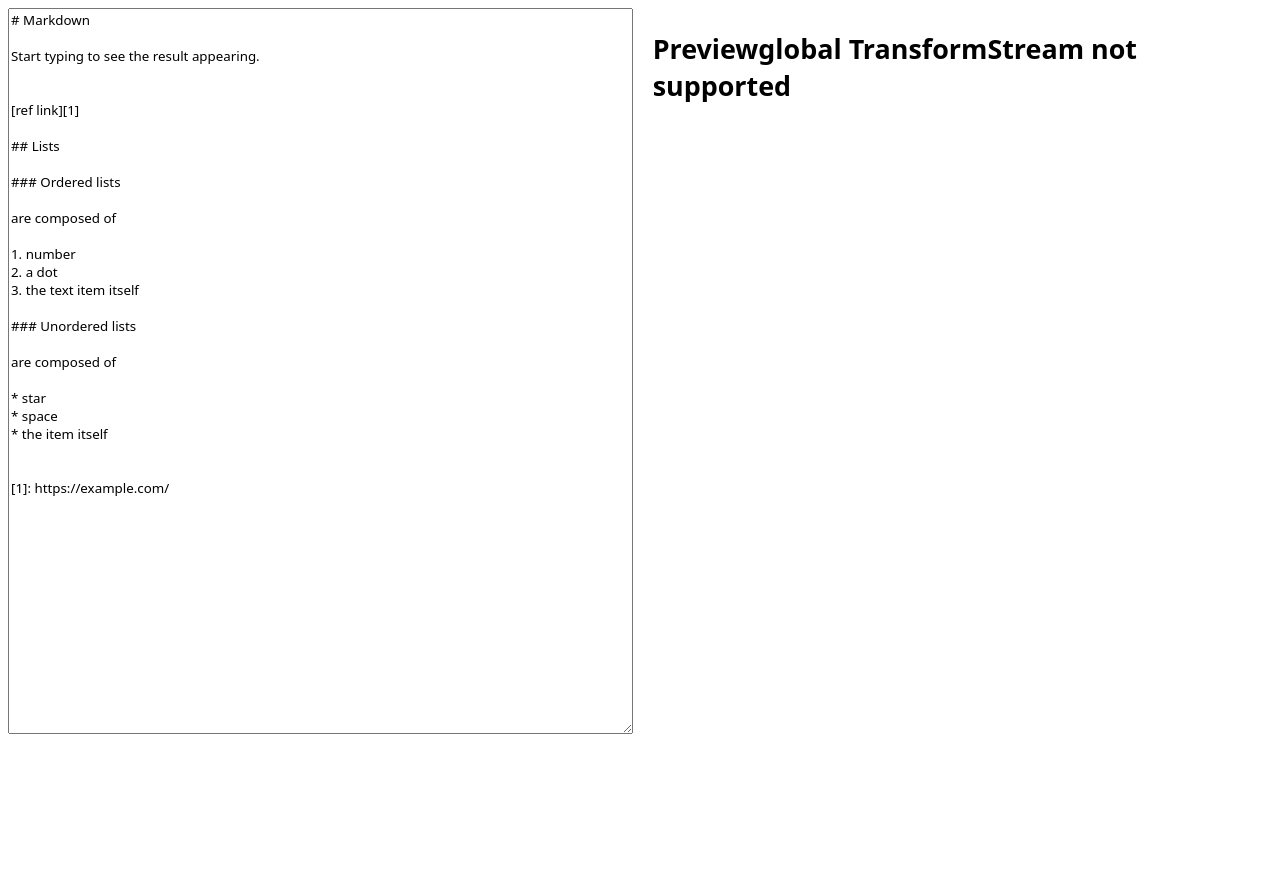
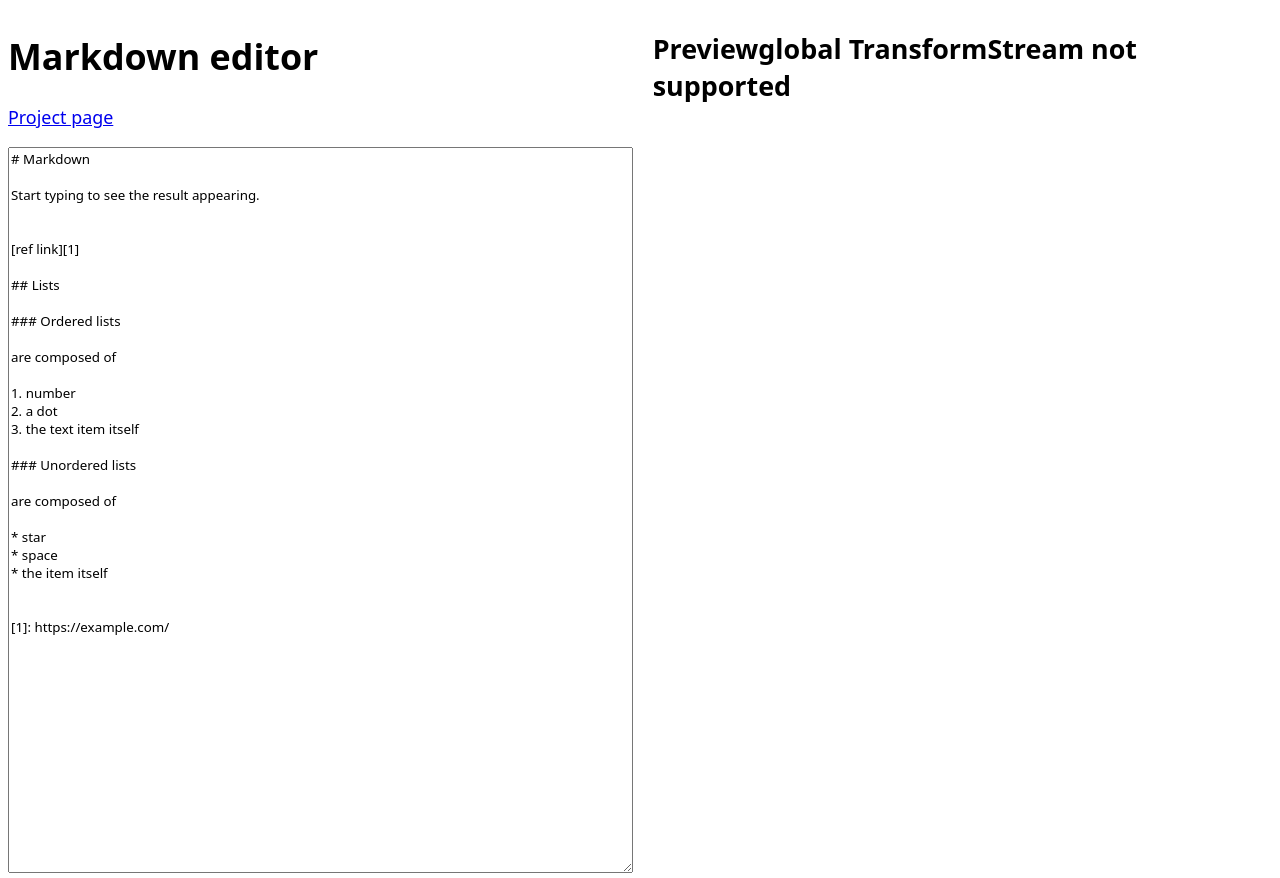
Before and after one commit to GrosSacASac/stream-sac, a website built with Parcel: page demo/editor.html in a window 1280 px wide. Before the commit the page ends 808 px from the top, so only its background shows below. Built offline with nearby package versions, Linux system fonts and the light colour scheme; what dom99 would draw is missing.

Commit message:
link to project page

```diff
--- a/demo/editor.html
+++ b/demo/editor.html
@@ -9,6 +9,8 @@
 </head>
 <body class="gridcontainer">
 <div class="wmd-panel">
+    <h1>Markdown editor</h1>
+    <p><a href="https://github.com/GrosSacASac/stream-sac/">Project page</a></p>
     <textarea name="text" data-element="textarea" data-variable="md" data-function="updatePreview"
     class="wmd-input" id="wmd-input"># Markdown
 
```
